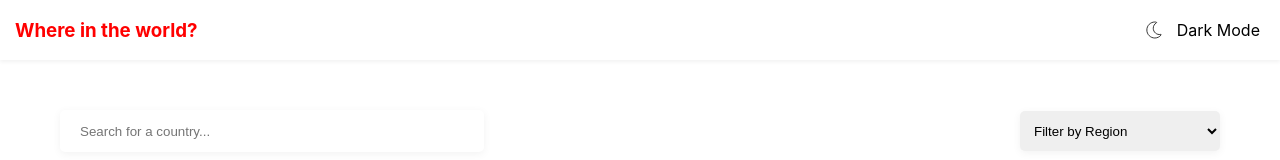
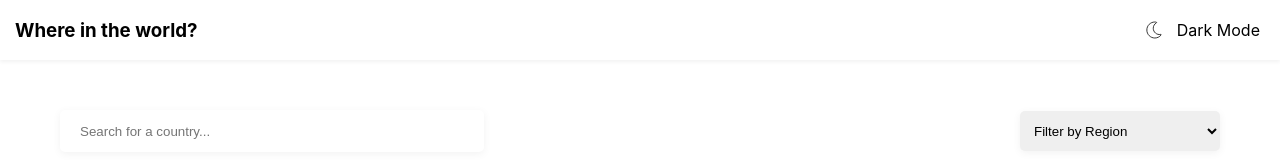
Before and after one commit to vikrambenipal/countries-rest-api-app, a React (Create React App) app: page / in a window 1280 px wide. Shown: the top 160 px of the page. Built offline with nearby package versions, Linux system fonts and the light colour scheme; no server answers.

Commit message:
dark theme for nav bar figured out

```diff
--- a/src/App.js
+++ b/src/App.js
@@ -8,6 +8,7 @@ import axios from 'axios';
 import { BrowserRouter as Router, Switch, Route} from 'react-router-dom';
 import styled from 'styled-components';
 import ThemeContext from './ThemeContext';
+import GlobalStyle from './GlobalStyle';
 
 const List = styled.div`
   display: flex;
@@ -60,10 +61,10 @@ function App() {
 
   return (
     <Router>
+        <GlobalStyle />
+        <ThemeContext.Provider value={lightTheme}>
         <div className="App">
-          <ThemeContext.Provider value={lightTheme}>
-            <Nav toggleTheme={toggleTheme}/>
-          </ThemeContext.Provider>
+          <Nav toggleTheme={toggleTheme}/>
           <Switch>
             <Route exact path="/">
               <Filter>
@@ -83,6 +84,7 @@ function App() {
             render={(props) => <CardPage {...props}  />}/>
           </Switch>
         </div>
+        </ThemeContext.Provider>
     </Router>
 
   );
--- a/src/GlobalStyle.js
+++ b/src/GlobalStyle.js
@@ -1 +1,9 @@
-import styled from 'styled-components';
+import { createGlobalStyle } from 'styled-components';
+
+const GlobalStyle = createGlobalStyle`
+    * {
+        transition: 0.7s;
+    }
+`
+
+export default GlobalStyle;
--- a/src/components/Nav.js
+++ b/src/components/Nav.js
@@ -1,4 +1,4 @@
-import React, { useState, useContext } from 'react'
+import React, { useContext } from 'react'
 import styled from 'styled-components';
 import { FontAwesomeIcon } from '@fortawesome/react-fontawesome';
 import { faMoon } from '@fortawesome/free-solid-svg-icons'
@@ -10,19 +10,27 @@ const NavContainer = styled.div`
     flex-direction: row;
     justify-content: space-between;
     align-items: center;
+    margin-bottom: 50px;
     h3 {
         margin-left: 15px;
     }
     p {
         margin-right: 20px;
     }
-    .a {
-        color: red;
+    h3, p {
+        &.light {
+            color: black;
+        }
+        &.dark {
+            color: white;
+        }
     }
-    .b {
-        color: blue;
+    &.light {
+        background-color: white;
     }
-    margin-bottom: 50px;
+    &.dark {
+        background-color: #2B3844;
+    }
 `
 const DarkMode = styled.div`
     display: flex;
@@ -46,11 +54,11 @@ const Nav = ( { toggleTheme }) => {
 
     return (
 
-        <NavContainer >
-            <h3 className={lightTheme ? "a" : "b"}>Where in the world?</h3>
+        <NavContainer className={lightTheme ? "light" : "dark"}>
+            <h3 className={lightTheme ? "light" : "dark"}>Where in the world?</h3>
             <DarkMode>
                 <FontAwesomeIcon onClick={handleTheme} className="moon" icon={faMoon} color="white" stroke="black"/>
-                <p>Dark Mode</p>
+                <p className={lightTheme ? "light" : "dark"} onClick={handleTheme}>Dark Mode</p>
             </DarkMode>
         </NavContainer>
     )
```
